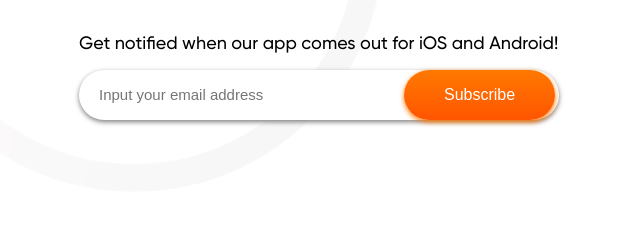
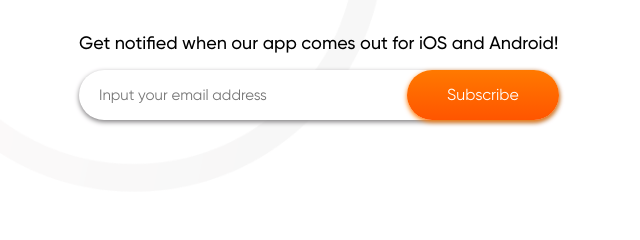
Before and after one commit to seniortech/page, a website: page index.html in a window 1280 px wide. Shown: the part 408-648 px from the top of the page, 76-716 px from the left. Drawn offline with Linux system fonts and the light colour scheme.

Commit message:
update font family

```diff
--- a/style.scss
+++ b/style.scss
@@ -190,6 +190,8 @@ form {
         height: 50px;
         position: relative;
         input {
+            font-family: RadomirTinkov;
+
             box-sizing: border-box;
             width: 480px;
             height: 50px;
@@ -208,9 +210,11 @@ form {
             }
         }
         button {
+            font-family: RadomirTinkov;
+
             position: absolute;
             top: 0;
-            left:480px;
+            left:483px;
             color: #fff;
             cursor: pointer;
             height: 50px;
```
Also changed, not shown: style.css.
